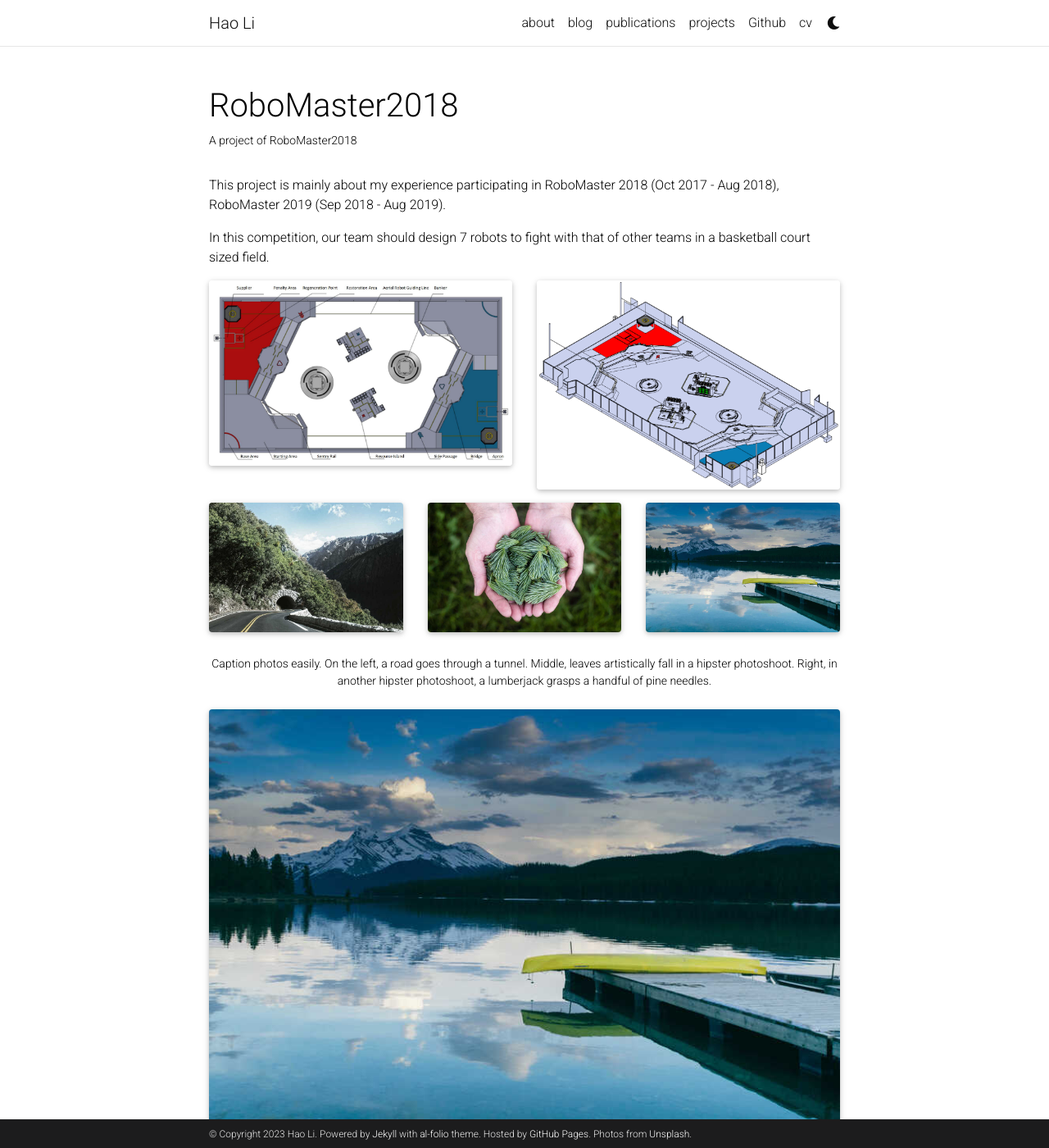
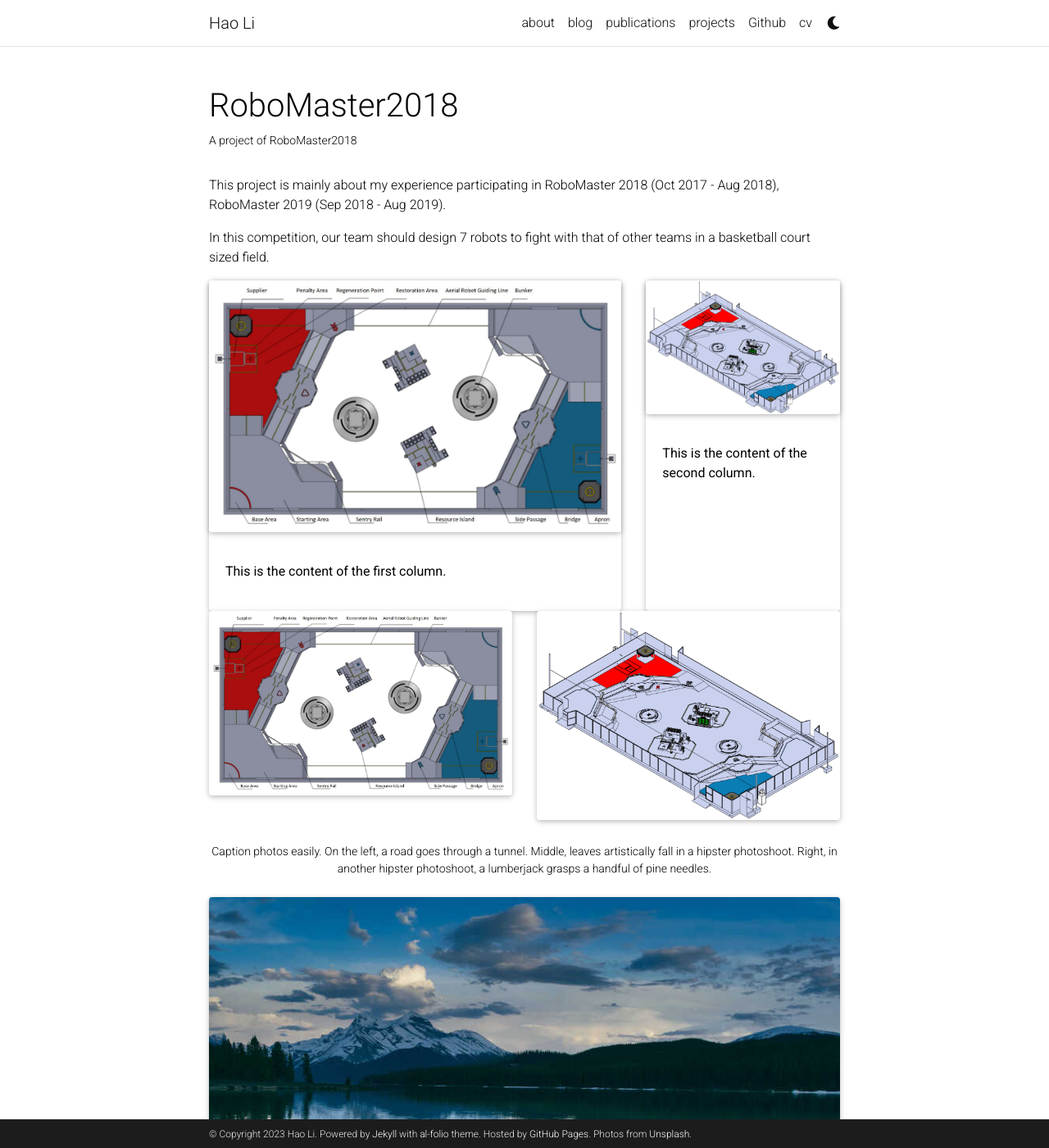
Before and after one commit to leolee99/leolee99.github.io, a Jekyll site: the page built from _projects/RM2018.md, in a window 1280 px wide and 1400 px high. Shown: the whole window at 82% size. Built offline with Jekyll 4.4.1, drawn with Linux system fonts in a browser that asks for light colours; full-size pictures stand in for the smaller copies a plugin makes; comment, search, counter and statistics services are not loaded; a style sheet for code colours, icons or effects is not loaded.

Commit message:
Update RM2018.md

```diff
--- a/_projects/RM2018.md
+++ b/_projects/RM2018.md
@@ -17,24 +17,39 @@
   }
 </style> -->
 
+<style>
+.equal-height .card {
+  display: flex;
+  flex-direction: column;
+}
+</style>
+
+<div class="row equal-height">
+  <div class="col-lg-8">
+    <div class="card h-100">
+      {% include figure.html path="assets/img/RoboMaster/Map2018.png" title="Map" class="img-fluid rounded z-depth-1 flex-grow-1" %}
+      <div class="card-body">
+        <p>This is the content of the first column.</p>
+      </div>
+    </div>
+  </div>
+  <div class="col-lg-4">
+    <div class="card h-100">
+      {% include figure.html path="assets/img/RoboMaster/Map2018_2.png" title="Map" class="img-fluid rounded z-depth-1 flex-grow-1" %}
+      <div class="card-body">
+        <p>This is the content of the second column.</p>
+      </div>
+    </div>
+  </div>
+</div>
+
+
 <div class="row">
     <div class="col-sm mt-3 mt-md-0">
         {% include figure.html path="assets/img/RoboMaster/Map2018.png" height="200px" title="Map" class="img-fluid rounded z-depth-1" %}
     </div>
     <div class="col-sm mt-3 mt-md-0">
         {% include figure.html path="assets/img/RoboMaster/Map2018_2.png" height="200px" title="Map" class="img-fluid rounded z-depth-1" %}
-    </div>
-</div>
-
-<div class="row">
-    <div class="col-sm mt-3 mt-md-0">
-        {% include figure.html path="assets/img/1.jpg" title="example image" class="img-fluid rounded z-depth-1" %}
-    </div>
-    <div class="col-sm mt-3 mt-md-0">
-        {% include figure.html path="assets/img/3.jpg" title="example image" class="img-fluid rounded z-depth-1" %}
-    </div>
-    <div class="col-sm mt-3 mt-md-0">
-        {% include figure.html path="assets/img/5.jpg" title="example image" class="img-fluid rounded z-depth-1" %}
     </div>
 </div>
 <div class="caption">
```
